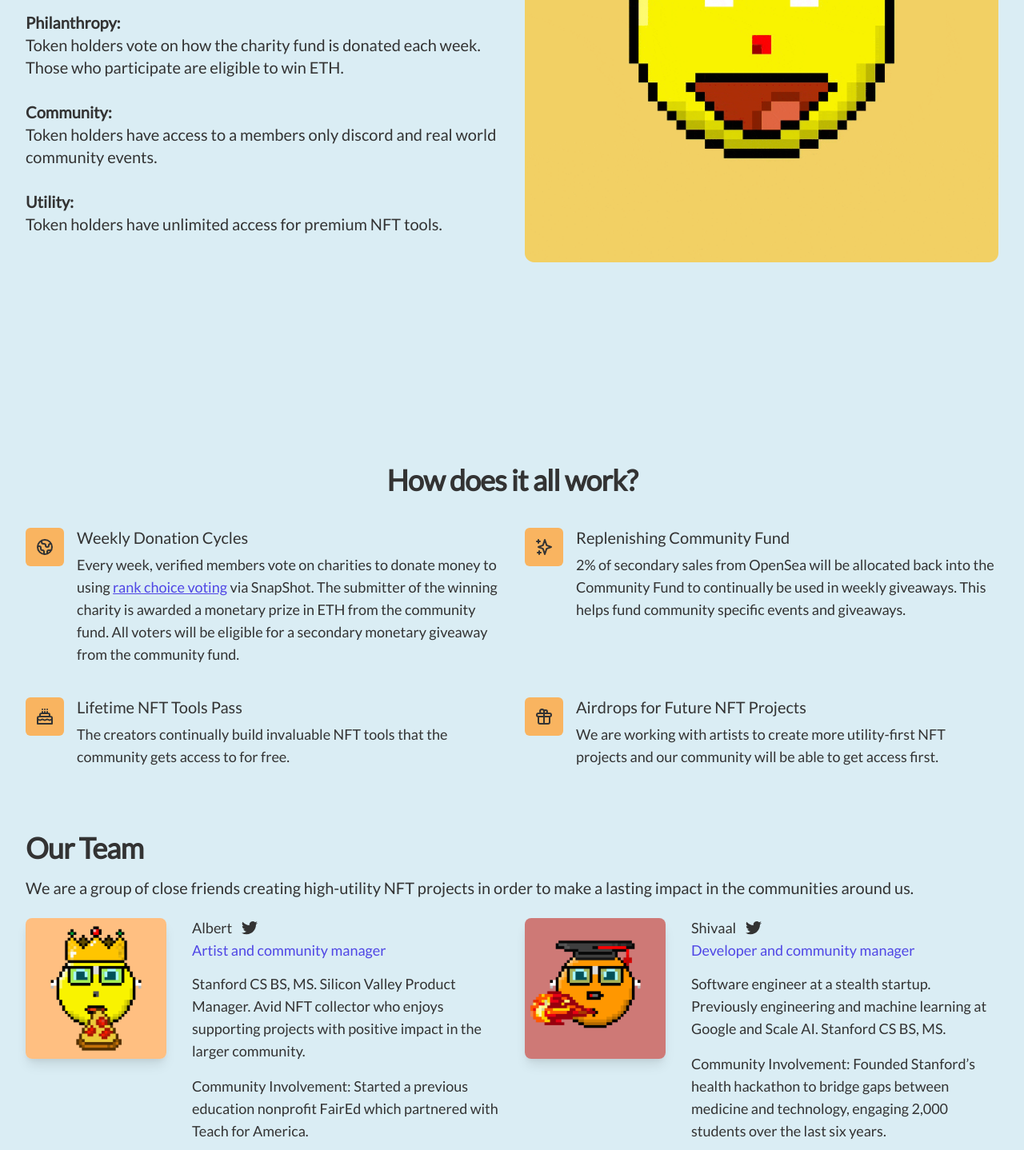
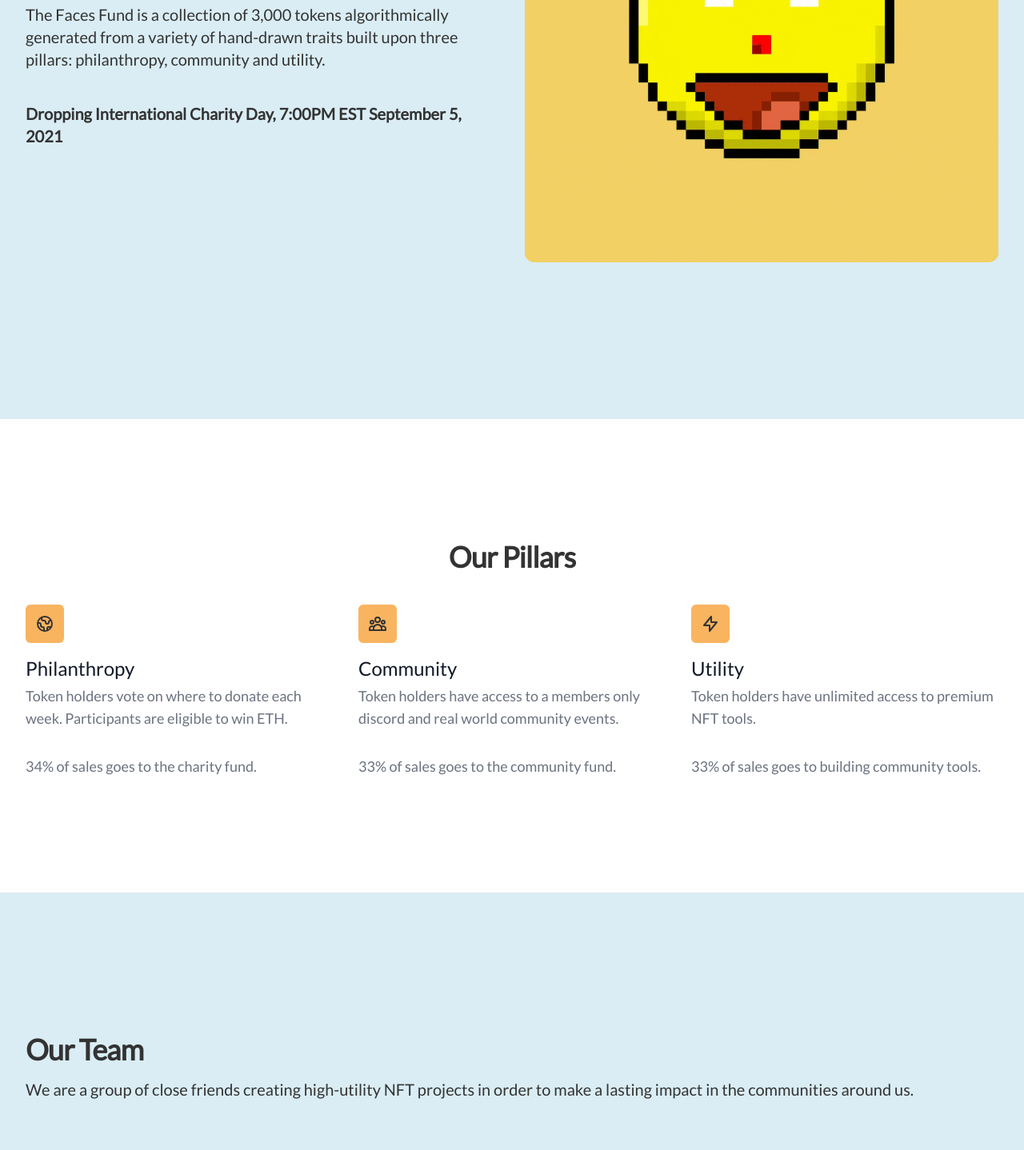
Before and after one commit to scana-labs/faces-fund-web, a React (Create React App) app: page / in a window 1280 px wide. Shown: the part 420-1858 px from the top of the page at 80% size. Built offline with nearby package versions, Linux system fonts and the light colour scheme.

Commit message:
Update website with new copy and launch date

```diff
--- a/src/App.js
+++ b/src/App.js
@@ -7,6 +7,7 @@ import Collection from './Collection';
 import FAQs from './FAQs';
 import Features from './Features';
 import Footer from './Footer';
+import Pillars from './Pillars';
 import Roadmap from './Roadmap';
 import Team from './Team';
 import gif from './assets/gif40_16.gif';
@@ -161,17 +162,9 @@ const App = () => {
                   <h1 className="mt-4 text-4xl tracking-tight font-extrabold sm:mt-5 sm:text-6xl lg:mt-6 xl:text-6xl">
                     <span className="block">The Faces Fund</span>
                   </h1>
-                  <div className="text-left mt-3 text-base sm:mt-5 sm:text-xl lg:text-lg xl:text-xl">
-                    <p>The Faces Fund is a collection of 3,000 tokens algorithmically generated from a variety of hand-drawn traits built upon three pillars: philanthropy, community and utility.</p>
-                    <br />
-                    <br />
-                    <p className="font-semibold">Philanthropy:</p> Token holders vote on how the charity fund is donated each week. Those who participate are eligible to win ETH.
-                    <br />
-                    <br />
-                    <p className="font-semibold">Community:</p> Token holders have access to a members only discord and real world community events.
-                    <br />
-                    <br />
-                    <p className="font-semibold">Utility:</p> Token holders have unlimited access for premium NFT tools.
+                  <div className="text-left mt-10 text-xl sm:mt-5 sm:text-xl">
+                    <p className="mt-10">The Faces Fund is a collection of 3,000 tokens algorithmically generated from a variety of hand-drawn traits built upon three pillars: philanthropy, community and utility.</p>
+                    <p className="mt-10 font-bold">Dropping International Charity Day, 7:00PM EST September 5, 2021</p>
                   </div>
                 </div>
               </div>
@@ -184,9 +177,11 @@ const App = () => {
           </div>
         </div>
 
-        <Features />
+        <Pillars />
 
         <Team />
+
+        <Features />
 
         <Collection />
 
--- a/src/Collection.js
+++ b/src/Collection.js
@@ -3,7 +3,7 @@ import collage from './assets/collage16x9.jpg';
 import './Collection.css';
 
 const Collection = () => (
-	<div id="collection">
+	<div id="collection" className="pt-36 pb-36">
 		<div className="max-w-2xl mx-auto py-8 px-4 sm:px-6 lg:max-w-7xl lg:px-8">
 			<h1 id="products-heading" className="text-3xl leading-8 font-extrabold tracking-tight sm:text-4xl mb-4">
 				The Collection
--- a/src/FAQs.js
+++ b/src/FAQs.js
@@ -5,7 +5,7 @@ import mixpanel from 'mixpanel-browser';
 const faqs = [
 	{
 		question: 'How are the initial sales allocated?',
-		answer: '51% of initial sales are added to the Charity Fund. 34% of initial sales are added to the Community Fund. 15% is used for marketing, giveaways and infrastructure for the project.',
+		answer: '34% of initial sales are added to the Charity Fund. 33% of initial sales are added to the Community Fund. 33% is used for marketing, giveaways and building premium NFT tools.',
 		tag: 'initial sale allocation',
 	},
 	{
@@ -35,7 +35,7 @@ const faqs = [
 	},
 	{
 		question: 'How many tokens and at what cost?',
-		answer: 'There will be 3,000 total tokens available. Mint price is at 0.05ETH each. From the 3,000 total tokens, we have pre allocated 128 random tokens to the community fund for giveaways. The 4 creators have each chosen their desired face token. All tokens except for the creator tokens are randomly generated.',
+		answer: 'There will be 3,000 total tokens available. Mint price is at 0.05ETH each. From the 3,000 total tokens, we have pre allocated 256 random tokens to the community fund for giveaways. The 4 creators have each chosen their desired face token. All tokens except for the creator tokens are randomly generated.',
 		tag: 'tokens and cost',
 	},
 ];
@@ -45,7 +45,7 @@ function classNames(...classes) {
 }
 
 const FAQ = () => (
-	<div id="faq" className="max-w-7xl mx-auto py-8 px-4 sm:px-6 lg:px-8">
+	<div id="faq" className="max-w-7xl mx-auto py-8 px-4 sm:px-6 lg:px-8 pt-36 pb-36">
 		<div className="lg:grid lg:grid-cols-3 lg:gap-8">
 			<div>
 				<h1 className="text-3xl font-extrabold mb-4">Frequently asked questions</h1>
--- a/src/Features.js
+++ b/src/Features.js
@@ -1,9 +1,9 @@
-import { CakeIcon, GiftIcon, GlobeIcon, SparklesIcon } from '@heroicons/react/outline';
+import { CakeIcon, GiftIcon, CalendarIcon, SparklesIcon } from '@heroicons/react/outline';
 
 import './Features.css';
 
 const Features = () => (
-	<div className="py-12">
+	<div className="py-12 pt-36 pb-36 bg-white">
 		<div className="max-w-7xl mx-auto px-4 sm:px-6 lg:px-8">
 		<div className="lg:text-center">
 			<p className="mt-2 text-3xl leading-8 font-extrabold tracking-tight sm:text-4xl">How does it all work?</p>
@@ -14,7 +14,7 @@ const Features = () => (
 				<div key="Weekly Donation Cycles" className="relative">
 					<dt>
 						<div className="absolute flex items-center justify-center h-12 w-12 rounded-md feature-icon">
-						<GlobeIcon className="h-6 w-6" aria-hidden="true" />
+						<CalendarIcon className="h-6 w-6" aria-hidden="true" />
 						</div>
 						<p className="ml-16 text-xl leading-6 font-medium">Weekly Donation Cycles</p>
 					</dt>
@@ -34,7 +34,7 @@ const Features = () => (
 						<div className="absolute flex items-center justify-center h-12 w-12 rounded-md feature-icon">
 						<CakeIcon className="h-6 w-6" aria-hidden="true" />
 						</div>
-						<p className="ml-16 text-xl leading-6 font-medium">Lifetime NFT Tools Pass</p>
+						<p className="ml-16 text-xl leading-6 font-medium">Premium NFT Tools Pass</p>
 					</dt>
 					<dd className="mt-2 ml-16 text-lg text-base">The creators continually build invaluable NFT tools that the community gets access to for free.</dd>
 				</div>
--- /dev/null
+++ b/src/Pillars.css
@@ -0,0 +1,3 @@
+.pillar-icon {
+	background-color: #F9B460;
+}
--- /dev/null
+++ b/src/Pillars.js
@@ -0,0 +1,53 @@
+import { GlobeIcon, LightningBoltIcon, UserGroupIcon } from '@heroicons/react/outline';
+
+import './Pillars.css';
+
+const features = [
+  {
+	name: 'Philanthropy',
+	desc: 'Token holders vote on where to donate each week. Participants are eligible to win ETH.',
+	donate: '34% of sales goes to the charity fund.',
+    icon: GlobeIcon,
+  },
+  {
+	name: 'Community',
+	desc: 'Token holders have access to a members only discord and real world community events.',
+	donate: '33% of sales goes to the community fund.',
+    icon: UserGroupIcon,
+  },
+  {
+	name: 'Utility',
+	desc: 'Token holders have unlimited access to premium NFT tools.',
+	donate: '33% of sales goes to building community tools.',
+    icon: LightningBoltIcon,
+  },
+]
+
+const Pillars = () => {
+  return (
+    <div className="py-12 pt-36 pb-36 bg-white">
+      <div className="max-w-xl mx-auto px-4 sm:px-6 lg:max-w-7xl lg:px-8">
+		<div className="lg:text-center mb-10">
+			<p className="mt-2 text-3xl leading-8 font-extrabold tracking-tight sm:text-4xl">Our Pillars</p>
+		</div>
+        <dl className="space-y-10 lg:space-y-0 lg:grid lg:grid-cols-3 lg:gap-8">
+          {features.map((feature) => (
+            <div key={feature.name}>
+              <dt>
+                <div className="flex items-center justify-center h-12 w-12 rounded-md pillar-icon">
+                  <feature.icon className="h-6 w-6" aria-hidden="true" />
+                </div>
+                <p className="mt-5 text-2xl leading-6 font-medium text-gray-900">{feature.name}</p>
+              </dt>
+              <dd className="mt-2 text-lg text-gray-500">{feature.desc}</dd>
+			  <br />
+              <dd className="mt-2 text-lg text-gray-500">{feature.donate}</dd>
+            </div>
+          ))}
+        </dl>
+      </div>
+    </div>
+  )
+};
+
+export default Pillars;
--- a/src/Roadmap.js
+++ b/src/Roadmap.js
@@ -1,7 +1,7 @@
 import Timeline from './Timeline';
 
 const Roadmap = () => (
-	<div id="roadmap" className="overflow-hidden">
+	<div id="roadmap" className="overflow-hidden bg-white pt-36 pb-36">
 		<div className="relative max-w-7xl mx-auto py-8 px-4 sm:px-6 lg:px-8">
 
 		<div className="relative lg:grid lg:grid-cols-3 lg:gap-x-8">
--- a/src/Team.js
+++ b/src/Team.js
@@ -43,11 +43,11 @@ const people = [
 ];
 
 const Team = () => (
-	<div id="team">
+	<div id="team" className="pt-36 pb-36">
 		<div className="mx-auto py-8 px-4 max-w-7xl sm:px-6 lg:px-8">
 			<h1 className="text-3xl font-extrabold tracking-tight sm:text-4xl mb-4">Our Team</h1>
 			<div className="space-y-6">
-				<p className="text-xl">
+				<p className="text-xl pb-10">
 					We are a group of close friends creating high-utility NFT projects in order to make a lasting impact in the communities around us.
 				</p>
 
@@ -76,9 +76,6 @@ const Team = () => (
 										<p>{person.bio}</p>
 									</div>
 									<div className="text-lg">
-										<p>Community Involvement: {person.community}</p>
-									</div>
-									<div className="text-lg">
 										<p>Charity of choice: {person.charity}</p>
 									</div>
 								</div>
--- a/src/Timeline.js
+++ b/src/Timeline.js
@@ -4,8 +4,10 @@ const items = [
 	{
 		title: 'Minting Closes',
 		desc: 'On either sell out or 10 days after initial launch, we close minting forever for TFF.',
-		subDescTitles: ['Exclusive Discord is created for token holders'],
-		subDescs: ['Upon Verification, our members will get the alpha before anyone else.'],
+	},
+	{
+		title: 'Exclusive Discord is created for token holders',
+		desc: 'Upon Verification, our members will get the alpha before anyone else.',
 	},
 	{
 		title: 'Weekly Donations Begin',
@@ -14,8 +16,14 @@ const items = [
 	{
 		title: 'Featured Charities and Submitters',
 		desc: 'New sections on our website and Twitter that feature charities that we donate to and the wallets who submitted them.',
-		subDescTitles: ['Rarity Platform is launched', 'Community Events and Giveaways'],
-		subDescs: ['Token holders will have access to premium features. Non-token holders can pay a subscription fee to access.', 'We’ll keep this under wraps for now… :)'],
+	},
+	{
+		title: 'Rarity Platform is launched',
+		desc: 'Token holders will have access to premium features. Non-token holders can pay a subscription fee to access.',
+	},
+	{
+		title: 'Community Events and Giveaways',
+		desc: 'We’ll keep this under wraps for now… :)',
 	},
 	{
 		title: 'Future projects',
@@ -27,16 +35,8 @@ const Timeline = () => (
 	<div className="container">
 		{items.map((i, idx) => (
 			<div className="timeline-item" date-is='' key={idx}>
-				<p className="text-3xl">{i.title}</p>
+				<p className="text-2xl">{i.title}</p>
 				<p className="text-lg">{i.desc}</p>
-				{i.subDescTitles && <br />}
-				{i.subDescTitles && i.subDescTitles.map((title, subDescIdx) => (
-					<div key={subDescIdx}>
-						<p className="text-xl">{title}</p>
-						<p className="text-md">{i.subDescs[subDescIdx]}</p>
-						<br />
-					</div>
-				))}
 			</div>
 		))}
 	</div>
```
